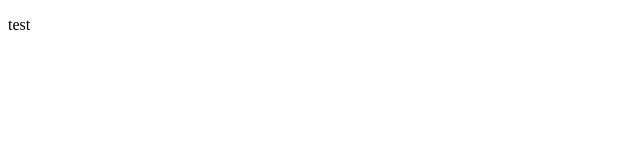
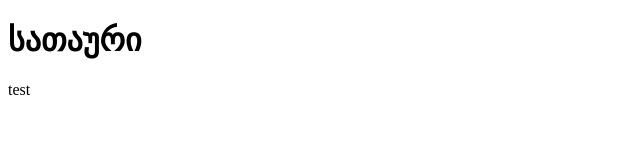
Before and after one commit to nickares/float-nika, a plain HTML site: page index.html in a window 1280 px wide. Shown: the whole page, without its empty margins (0-640 px from the left). Drawn offline with Linux system fonts and the light colour scheme.

Commit message:
add h1 tag

```diff
--- a/index.html
+++ b/index.html
@@ -4,7 +4,14 @@
 	<title>Github</title>
 </head>
 <body>
-	<p> test </p>
+	<header>
+		<h1> სათაური </h1>
+	</header>
+
+
+	<footer>
+		<p> test </p>
+	</footer>
 
 </body>
 </html>
```
